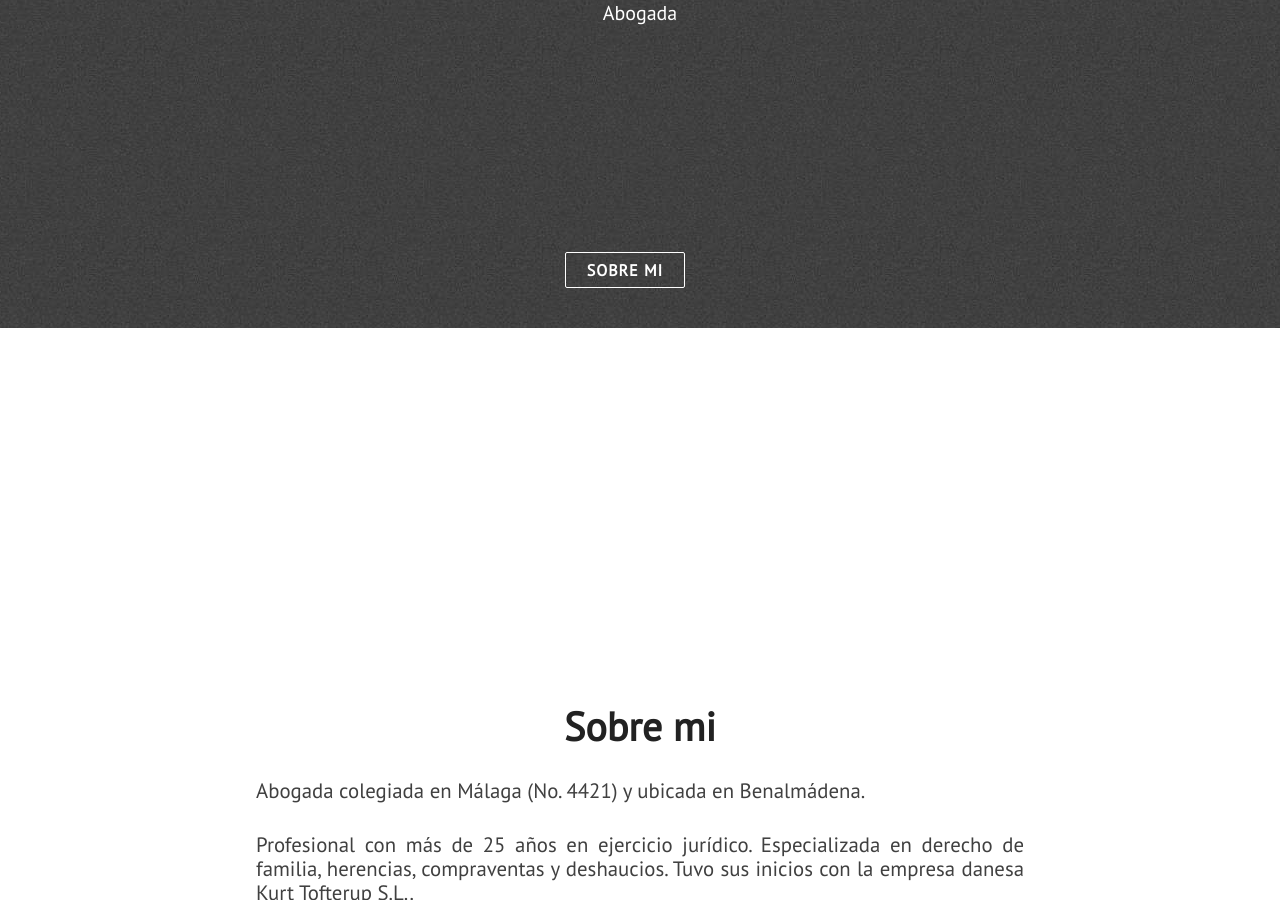
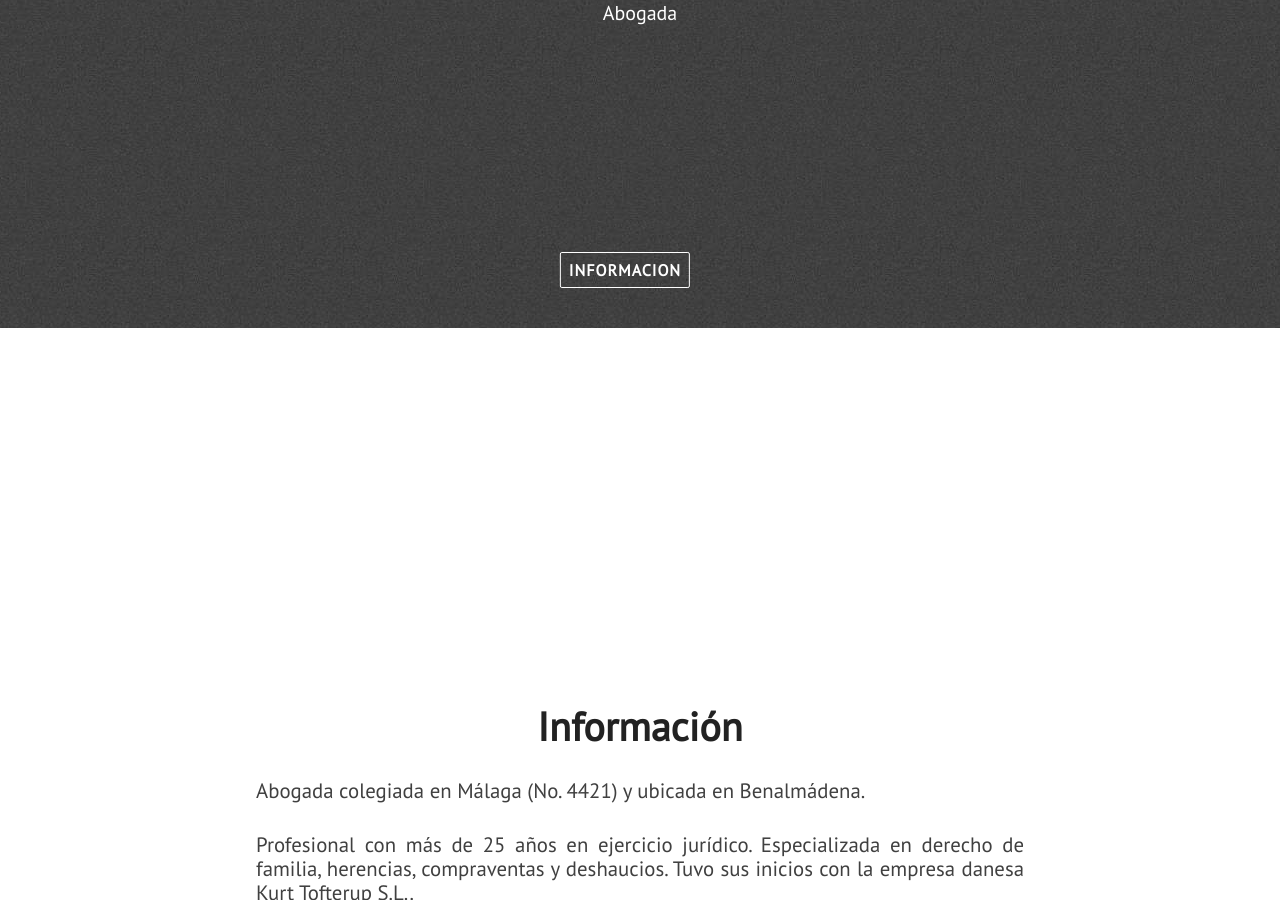
Before and after one commit to jimenezabogada/jimenezabogada, a Jekyll site: the page built from index.html, in a window 1280 px wide and 900 px high, scrolled down 572 px. Built offline with Jekyll 4.4.1, drawn with Linux system fonts in a browser that asks for light colours; nearby versions of some CDN libraries.

Commit message:
Arreglos

```diff
--- a/_includes/about.html
+++ b/_includes/about.html
@@ -1,7 +1,7 @@
 <div class="section-wrapper">
     <section class="section about" id="about">
         <div id="about-text">
-            <div class="section-heading">Sobre mi</div>
+            <div class="section-heading">Información</div>
             <p class="paragraph-text justify-text">
                 Abogada colegiada en Málaga (No. 4421) y ubicada en Benalmádena.
             </p>
--- a/_includes/nav.html
+++ b/_includes/nav.html
@@ -7,7 +7,7 @@
         <div class="head-name head-title animated" id="head-name">{{ site.title }}</div>
         <div class="head-punchline animated">{{ site.description }}</div>
         <div class="head-menu-wrap">
-            <a class="semi-transparent-button with-border nav-links" href="#about">SOBRE MI</a>
+            <a class="semi-transparent-button with-border nav-links" href="#about">INFORMACION</a>
             <!-- <a class="semi-transparent-button with-border nav-links" href="#skills">HABILIDADES</a>
             <a class="semi-transparent-button with-border nav-links" href="#projects">PROYECTOS</a>
             <a class="semi-transparent-button with-border nav-links" href="#blog-posts">BLOG</a> -->
```
